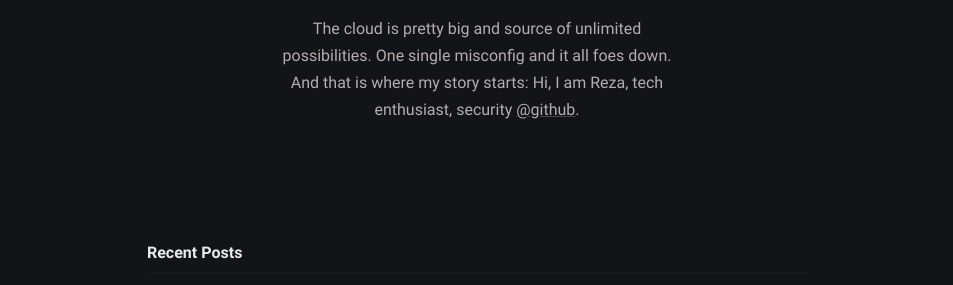
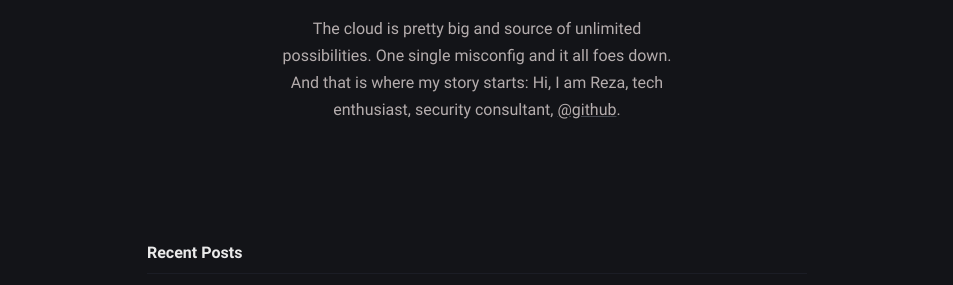
Before and after one commit to securebitAsif/fabulous-jupiter-8f84d, a Jekyll site: the page built from index.md, in a window 1280 px wide. Shown: the part 285-570 px from the top of the page, without its empty margins (163-1116 px from the left). Built offline with Jekyll 4.4.1, drawn with Linux system fonts in a browser that asks for light colours.

Commit message:
_config.yml: changed

```diff
--- a/_config.yml
+++ b/_config.yml
@@ -14,7 +14,7 @@ author:
    The cloud is pretty big and source of unlimited possibilities.
    One single misconfig and it all foes down.
    And that is where my story starts:
-   Hi, I am Reza, tech enthusiast, security  <a
+   Hi, I am Reza, tech enthusiast, security consultant,  <a
     href="https://github.com/piharpi/jekyll-klise" target="_blank"
     rel="noopener">@github</a>.
   username: username
```
